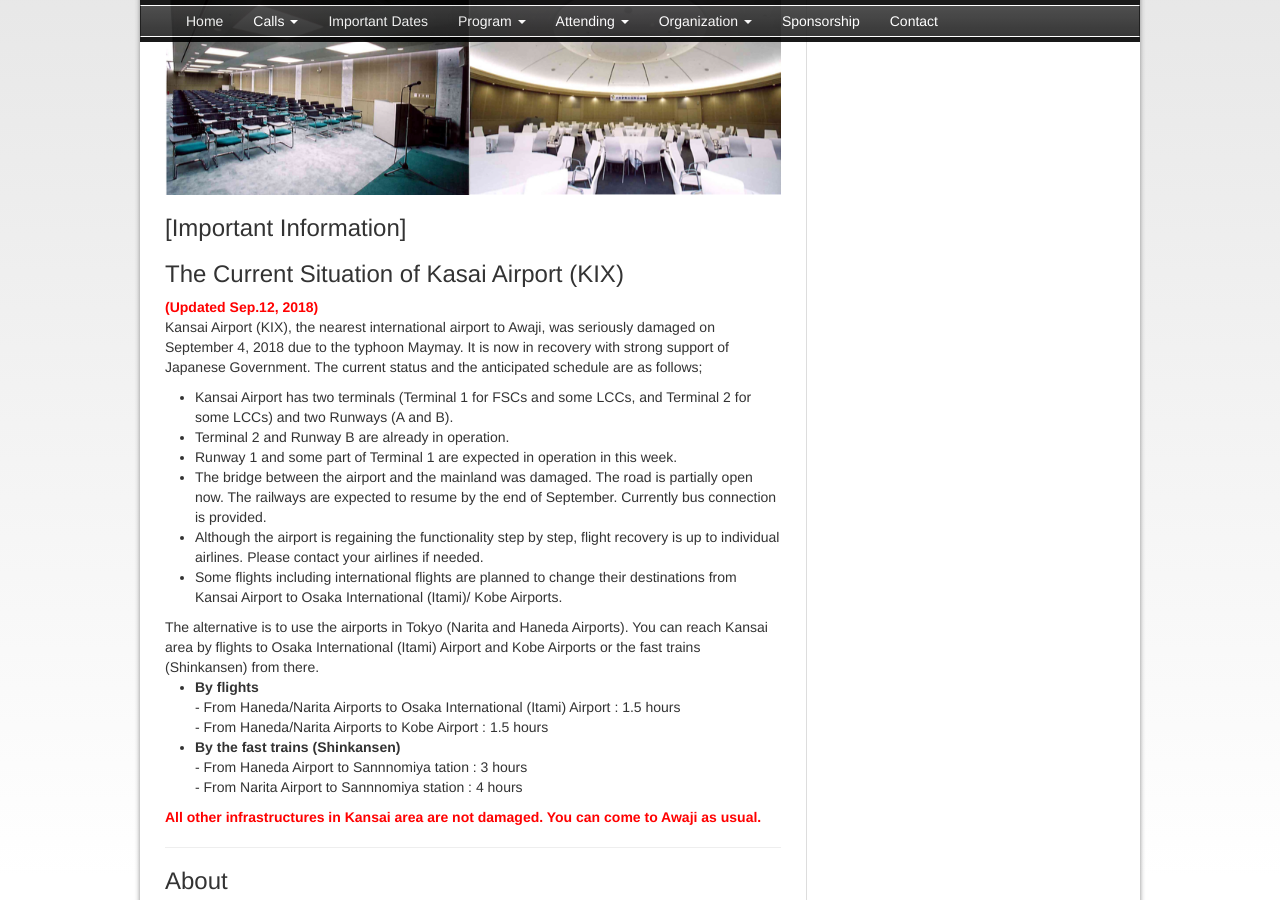
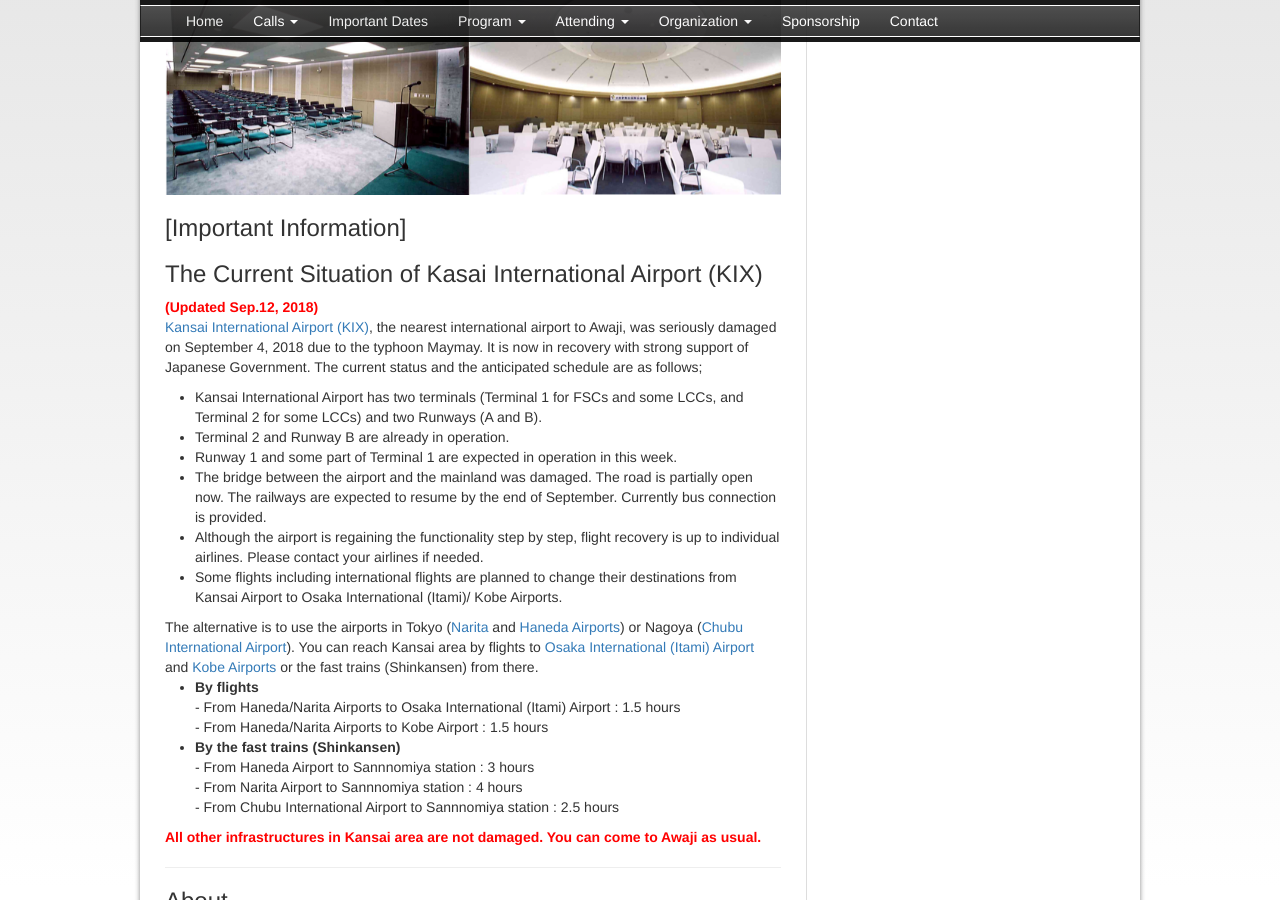
Before and after one commit to IJCKGconference/JIST2018, a Jekyll site: the page built from pages/attending/venue.html, in a window 1280 px wide and 900 px high, scrolled down 1050 px. Built offline with Jekyll 4.4.1, drawn with Linux system fonts in a browser that asks for light colours; comment, search, counter and statistics services are not loaded.

Commit message:
中部国際空港の情報追加

```diff
--- a/pages/attending/venue.html
+++ b/pages/attending/venue.html
@@ -24,12 +24,12 @@ JIST2018 will be held in Awaji Island. The main conference will be held at Awaji
 
 <h3 id="aboutKIX">[Important Information]</h3>
 
-<h3>The Current Situation of Kasai Airport (KIX)</h3>
+<h3>The Current Situation of Kasai International Airport (KIX)</h3>
 <p><font color="red"><b>(Updated Sep.12, 2018)</b></font><br>
-Kansai Airport (KIX), the nearest international airport to Awaji, was seriously damaged on September 4, 2018 due to the typhoon Maymay.
+<a href="https://www.kansai-airport.or.jp/en/">Kansai International Airport (KIX)</a>, the nearest international airport to Awaji, was seriously damaged on September 4, 2018 due to the typhoon Maymay.
 It is now in recovery with strong support of Japanese Government. The current status and the anticipated schedule are as follows;
 <UL>
-<LI>Kansai Airport has two terminals (Terminal 1 for FSCs and some LCCs, and Terminal 2 for some LCCs) and two Runways (A and B).
+<LI>Kansai International Airport has two terminals (Terminal 1 for FSCs and some LCCs, and Terminal 2 for some LCCs) and two Runways (A and B).
 <LI>Terminal 2 and Runway B are already in operation.
 <LI>Runway 1 and some part of Terminal 1 are expected in operation in this week.
 <LI>The bridge between the airport and the mainland was damaged. The road is partially open now. The railways are expected to resume by the end of September. Currently bus connection is provided.
@@ -37,7 +37,7 @@ It is now in recovery with strong support of Japanese Government. The current st
 <LI>Some flights including international flights are planned to change their destinations from Kansai Airport to Osaka International (Itami)/ Kobe Airports.
 </UL>
 
-The alternative is to use the airports in Tokyo (Narita and Haneda Airports). You can reach Kansai area by flights to Osaka International (Itami) Airport and Kobe Airports or the fast trains (Shinkansen) from there.
+The alternative is to use the airports in Tokyo (<a href="https://www.narita-airport.jp/en">Narita</a> and <a href="https://www.tokyo-airport-bldg.co.jp/en/">Haneda Airports</a>)  or Nagoya (<a href="http://www.centrair.jp/en/">Chubu International Airport</a>). You can reach Kansai area by flights to <a href="https://www.osaka-airport.co.jp/en/">Osaka International (Itami) Airport</a> and <a href="https://www.kairport.co.jp/eng/index.html">Kobe Airports</a> or the fast trains (Shinkansen) from there.
 <UL>
 <LI><B>By flights</B><BR>
 - From Haneda/Narita Airports to Osaka International (Itami) Airport : 1.5 hours<BR>
@@ -45,8 +45,9 @@ The alternative is to use the airports in Tokyo (Narita and Haneda Airports). Yo
 </LI>
 
 <LI><B>By the fast trains (Shinkansen) </B><BR>
-- From Haneda Airport to Sannnomiya tation : 3 hours<BR>
-- From Narita Airport to Sannnomiya station : 4 hours
+- From Haneda Airport to Sannnomiya station : 3 hours<BR>
+- From Narita Airport to Sannnomiya station : 4 hours<BR>
+- From Chubu International Airport to Sannnomiya station : 2.5 hours
 </LI>
 </UL>
 <font color="red"><b>All other infrastructures in Kansai area are not damaged. You can come to Awaji as usual.</b></font>
```
